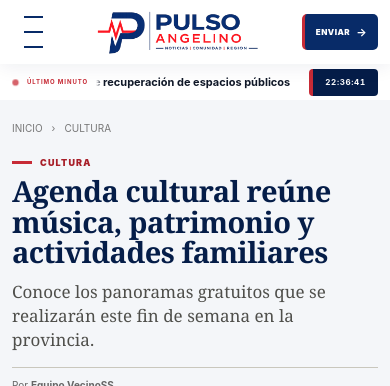
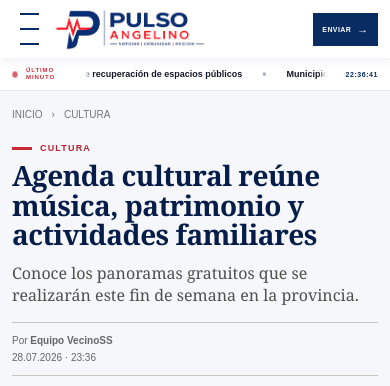
Before and after one commit to erwinislasegura/diario, a PHP site: page /noticia/agenda-cultural-musica-patrimonio in a window 390 px wide. Shown: the top 386 px of the page. Run offline with PHP 8.4, Linux system fonts and the light colour scheme; data comes from the database, SQL or seed files in the repository; data that the repository does not hold is empty.

Commit message:
Crear sistema visual profesional mobile first

```diff
--- a/app/Views/layouts/site.php
+++ b/app/Views/layouts/site.php
@@ -6,6 +6,7 @@
     <meta name="description" content="<?= e($metaDescription ?? 'Noticias locales, actualidad y comunidad de la Provincia de Biobío.') ?>">
     <meta name="theme-color" content="#082b68">
     <link rel="stylesheet" href="<?= asset('css/app.css') ?>">
+    <link rel="stylesheet" href="<?= asset('css/pro.css') ?>">
 </head>
 <body>
 <a class="skip-link" href="#contenido">Saltar al contenido</a>
--- /dev/null
+++ b/public/css/pro.css
@@ -0,0 +1,241 @@
+/* Pulso Angelino · sistema editorial profesional */
+:root{
+  --pa-blue:#092d62;
+  --pa-blue-dark:#061d42;
+  --pa-red:#b4232f;
+  --pa-ink:#111827;
+  --pa-muted:#667085;
+  --pa-line:#e2e7ed;
+  --pa-soft:#f5f7fa;
+  --pa-white:#fff;
+  --pa-serif:Georgia,"Times New Roman",serif;
+  --pa-sans:Arial,Helvetica,sans-serif;
+}
+*{border-radius:0!important}
+html{background:#fff}
+body{margin:0;background:#fff;color:var(--pa-ink);font-family:var(--pa-sans);font-size:14px}
+body:before{display:none!important}
+.shell{width:min(1240px,calc(100% - 40px))}
+a{transition:color .18s ease,background-color .18s ease}
+small{color:var(--pa-red);font-size:9px;letter-spacing:.13em}
+.more{color:var(--pa-blue);font-size:9px}
+
+/* Cabecera limpia */
+.utility{height:29px;background:var(--pa-blue-dark);color:#aebbd0}
+.utility .shell{gap:12px;font-size:8px}
+.utility .shell>span:first-child{color:#fff}
+.utility .shell>span:first-child:before{background:var(--pa-red)}
+.brandbar{height:88px;display:grid;grid-template-columns:38px minmax(280px,370px) 1fr auto;gap:18px}
+.brand{justify-self:start}
+.brand img{width:355px;height:72px}
+.brand-statement{display:flex;justify-self:end;align-items:center;gap:8px;font-size:8px}
+.brand-statement>span{width:14px;height:1px;background:#aab4c2}
+.brand-statement small{display:none}
+.menu-button{width:36px;height:36px;border:1px solid var(--pa-line);color:var(--pa-blue)}
+.send{padding:12px 15px;background:var(--pa-blue);border:0;color:#fff;font-size:9px}
+.send:hover{background:var(--pa-blue-dark)}
+.main-nav{background:#fff;color:var(--pa-ink);border-top:1px solid var(--pa-line);border-bottom:1px solid var(--pa-line);box-shadow:none}
+.main-nav .shell{height:43px;justify-content:flex-start}
+.main-nav a{min-height:43px;padding:0 17px;border:0;border-right:1px solid var(--pa-line);color:#344054;font-size:9px}
+.main-nav a:first-child{border-left:1px solid var(--pa-line)}
+.main-nav a:after{left:17px;right:17px;height:2px;background:var(--pa-red)}
+.main-nav a:hover{background:var(--pa-soft);color:var(--pa-blue)}
+.main-nav .nav-home{width:auto;background:var(--pa-blue);color:#fff}
+.ticker{background:#fff;border-bottom:1px solid var(--pa-line);box-shadow:none}
+.ticker .shell{height:36px;grid-template-columns:94px minmax(0,1fr) 78px;gap:13px}
+.ticker>.shell>b{font-size:7px;background:transparent}
+.ticker-items a{font-size:10px;font-weight:600}
+.ticker-items a:after{margin:0 20px;color:#aab3bf}
+.ticker-clock{height:auto;background:transparent;border:0;color:var(--pa-blue);justify-content:flex-end}
+.ticker-clock span{display:none}
+.ticker-clock b{color:var(--pa-blue);font-size:9px}
+
+/* Portada */
+.newsroom{padding:16px 0 34px}
+.newsroom-label{min-height:29px;border-bottom:1px solid var(--pa-line);font-size:8px}
+.newsroom-label:before{width:24px;height:2px;background:var(--pa-red)}
+.newsroom-label span{color:var(--pa-blue)}
+.newsroom-grid{padding-top:12px;grid-template-columns:minmax(0,1.6fr) minmax(280px,.75fr);gap:0 20px}
+.cover-story{grid-template-columns:minmax(0,1.15fr) minmax(280px,.85fr);grid-template-rows:365px;border-bottom:2px solid var(--pa-blue)}
+.cover-story:before{width:36px;height:36px;background:var(--pa-blue);font-size:11px}
+.cover-story-media img{height:100%;width:100%}
+.cover-story-copy{padding:24px 22px;background:var(--pa-soft)}
+.cover-story-copy:before{position:static;display:block;width:30px;height:2px;margin-bottom:12px;background:var(--pa-red)}
+.cover-story-copy h1{font:700 clamp(28px,2.6vw,40px)/1.05 var(--pa-serif);margin:7px 0 11px;color:var(--pa-ink)}
+.cover-story-copy p{font-size:12px;line-height:1.55;color:var(--pa-muted)}
+.top-stories{border-top:2px solid var(--pa-blue)}
+.top-stories article{grid-template-columns:105px 1fr;gap:12px;padding:12px 0 12px 13px}
+.top-stories article>a{height:78px}
+.top-stories h2{font:700 16px/1.17 var(--pa-serif);margin:3px 0 7px}
+.top-stories time{font-size:8px}
+.briefing{margin-top:14px;grid-template-columns:165px 1fr 150px;background:#fff;color:var(--pa-ink);border-top:1px solid var(--pa-line);border-bottom:1px solid var(--pa-line)}
+.briefing header,.briefing li{border-color:var(--pa-line)}
+.briefing header{padding:10px 12px}
+.briefing header>span{height:29px;width:2px;background:var(--pa-red)}
+.briefing header small,.briefing li small{color:var(--pa-red)}
+.briefing header h2{font-size:17px}
+.briefing li{padding:9px 10px}
+.briefing li>b{font-size:15px;color:#c0c7d1}
+.briefing li h3{font:700 12px/1.2 var(--pa-serif)}
+.briefing>a{padding:10px;background:var(--pa-blue);color:#fff}
+
+/* Bloques editoriales */
+.section{padding:25px 0 46px}
+.editorial-heading{padding:0 0 10px;border-bottom:2px solid var(--pa-blue)}
+.editorial-heading:before,.editorial-heading:after{display:none}
+.editorial-heading h2{font:700 28px/1 var(--pa-serif);color:var(--pa-ink)}
+.editorial-heading>a{color:var(--pa-blue)}
+.section-tabs{margin-bottom:15px;border-bottom:1px solid var(--pa-line)}
+.section-tabs a{padding:9px 12px;border-color:var(--pa-line);font-size:8px;color:#475467}
+.section-tabs a:hover{background:var(--pa-blue);color:#fff}
+.latest-layout{grid-template-columns:minmax(0,1fr) 238px;gap:20px}
+.latest-grid{grid-template-columns:repeat(3,1fr);gap:16px 14px}
+.latest-grid .news-card,.news-card{border:0;border-bottom:1px solid var(--pa-line);box-shadow:none;background:#fff}
+.latest-grid .news-card img{height:145px}
+.latest-grid .news-card-copy{padding:10px 0 12px}
+.latest-grid .news-card h3{font:700 17px/1.18 var(--pa-serif);margin:5px 0 9px}
+.latest-grid .news-card p{display:none}
+.participate-panel{padding:20px 18px;background:var(--pa-blue-dark);border-top:0}
+.pulse-mark{font-size:34px;color:#8da0bd;margin-bottom:9px}
+.participate-panel h3{font:700 21px/1.1 var(--pa-serif)}
+.participate-panel p{font-size:11px}
+.participate-panel a{margin:16px -18px -20px;padding:12px 18px;background:#123568}
+
+.media-band{border:0;background:var(--pa-blue-dark)}
+.media-band:after{display:none}
+.editorial-heading.light{border-bottom-color:#385276}
+.media-feature{gap:14px 20px;padding-top:15px}
+.media-feature .media-lead{padding-right:20px}
+.media-feature .media-lead .video-cover{height:310px}
+.media-feature .video-cover{height:100px}
+.media-feature h3{font-size:17px}
+.media-feature .media-lead h3{font-size:25px}
+.video-cover span{width:39px;height:39px;background:rgba(6,29,66,.9)}
+.local-dashboard{gap:28px;border-top:0}
+.community-feed{gap:0 16px}
+.community-feed article{grid-template-columns:120px 1fr;padding:13px 0}
+.community-feed article>a{height:85px}
+.community-feed h3{font-size:16px}
+.agenda-column{padding-left:22px}
+.agenda-list article{grid-template-columns:52px 1fr;padding:13px 0}
+.agenda-list time{min-height:57px;background:var(--pa-blue);border:0}
+.agenda-list time b{font-size:23px}
+.agenda-list h3{font-size:15px}
+.regional-guide{background:var(--pa-soft);border-top:1px solid var(--pa-line)}
+.regional-guide:before{display:none}
+.guide-editorial{margin-top:15px;border-color:var(--pa-line);background:var(--pa-line)}
+.guide-editorial article{padding:11px}
+.guide-editorial article>a{height:155px;margin:-11px -11px 11px}
+.guide-editorial article:first-child>a{height:205px}
+.guide-editorial h3{font-size:18px}
+.guide-editorial article:first-child h3{font-size:22px}
+
+/* Páginas interiores */
+.page-head,.events-hero,.media-hero{background:var(--pa-blue-dark);border-bottom:2px solid #365174}
+.page-head:after,.events-hero:after,.media-hero:after{display:none}
+.page-head{padding:30px 0}
+.page-head h1{font:700 clamp(32px,4vw,44px)/1 var(--pa-serif)}
+.category-head .page-head-row>b{border-left:1px solid #6680a3}
+.category-lead{border-left:3px solid var(--pa-blue);box-shadow:none}
+.category-news-grid .news-card{box-shadow:none}
+.story{background:var(--pa-soft)}
+.story-head{padding-top:18px}
+.story-heading h1{font:700 clamp(30px,3.4vw,45px)/1.06 var(--pa-serif)}
+.story-heading .standfirst{font-size:16px}
+.story-media{margin-top:13px;box-shadow:none}
+.story-content{padding-top:20px}
+.article-body{padding:28px 35px;font-size:16px;box-shadow:none}
+.article-body:before{height:3px;background:var(--pa-blue)}
+.article-body:after{border-top:2px solid var(--pa-blue)}
+.story-summary{background:#eef2f7;border-top:2px solid var(--pa-blue)}
+.story-summary>a{background:var(--pa-blue)}
+.contact-strip{padding:35px 0;background:var(--pa-blue)}
+.contact-strip h2{font-size:31px}
+.site-footer{border-top:2px solid #365174;background:var(--pa-blue-dark)}
+
+/* Tablet */
+@media(max-width:980px){
+  .brandbar{grid-template-columns:38px 1fr auto;height:78px}
+  .brand img{width:315px;height:64px}
+  .brand-statement{display:none}
+  .newsroom-grid{grid-template-columns:1fr}
+  .cover-story{grid-template-columns:1.3fr .7fr}
+  .top-stories{display:grid;grid-template-columns:1fr 1fr;gap:0 16px;margin-top:14px}
+  .briefing{grid-template-columns:150px 1fr}
+  .briefing>a{grid-column:1/-1}
+  .latest-grid{grid-template-columns:repeat(2,1fr)}
+}
+
+/* Móvil real: lectura rápida con una sola mano */
+@media(max-width:650px){
+  body{padding-bottom:calc(62px + env(safe-area-inset-bottom));font-size:13px}
+  .shell{width:calc(100% - 24px)}
+  .utility{display:none}
+  .site-header{position:sticky;top:0;background:#fff;box-shadow:0 2px 10px rgba(6,29,66,.08)}
+  .brandbar{height:58px;grid-template-columns:36px 1fr 65px;gap:4px}
+  .brand img{width:min(205px,100%);height:48px}
+  .menu-button{width:34px;height:34px;border:0}
+  .send{width:65px;height:33px;padding:0 7px;font-size:7px}
+  .main-nav.open{top:58px;background:#fff;color:var(--pa-ink)}
+  .main-nav.open .shell{padding:8px 12px}
+  .main-nav.open a{height:47px;min-height:47px;border-color:var(--pa-line);color:var(--pa-ink);font-size:10px}
+  .main-nav.open .nav-home{background:var(--pa-blue);color:#fff}
+  .ticker .shell{height:32px;grid-template-columns:66px 1fr 45px;gap:7px}
+  .ticker>.shell>b{font-size:6px}
+  .ticker-items a{font-size:9px}
+  .ticker-clock b{font-size:7px}
+  .newsroom{padding:7px 0 24px}
+  .newsroom-label{min-height:25px}
+  .newsroom-label:before{width:15px}
+  .newsroom-label b{font-size:7px}
+  .cover-story{display:block;border-bottom:2px solid var(--pa-blue)}
+  .cover-story-media{display:block;height:215px}
+  .cover-story-copy{padding:13px 0;background:#fff}
+  .cover-story-copy:before{width:24px;margin-bottom:8px}
+  .cover-story-copy h1{font-size:26px;line-height:1.06;margin:5px 0 8px}
+  .cover-story-copy p{display:-webkit-box;overflow:hidden;-webkit-line-clamp:2;-webkit-box-orient:vertical;font-size:12px;margin-bottom:10px}
+  .cover-story:before{width:32px;height:32px;font-size:9px}
+  .top-stories{display:block;margin-top:8px}
+  .top-stories article{grid-template-columns:96px 1fr;padding:9px 0 9px 12px}
+  .top-stories article>a{height:70px}
+  .top-stories h2{font-size:15px}
+  .briefing{display:block;margin:8px -12px 0}
+  .briefing header{padding:8px 12px}
+  .briefing ol{display:block}
+  .briefing li{padding:8px 12px}
+  .briefing>a{padding:9px}
+  .section{padding:19px 0 34px}
+  .editorial-heading h2{font-size:24px}
+  .editorial-heading>a{font-size:7px}
+  .section-tabs{margin:0 -12px 12px;padding-left:12px}
+  .section-tabs a{padding:8px 10px}
+  .latest-layout{display:block}
+  .latest-grid{display:block}
+  .latest-grid .news-card{display:grid;grid-template-columns:100px 1fr;margin-bottom:7px}
+  .latest-grid .news-card-image{height:100%}
+  .latest-grid .news-card img{height:100%;min-height:103px}
+  .latest-grid .news-card-copy{padding:8px 6px 8px 0}
+  .latest-grid .news-card h3{font-size:15px;margin:4px 0 7px}
+  .latest-grid .news-card time{font-size:7px}
+  .participate-panel{margin-top:15px;padding:16px}
+  .participate-panel h3{font-size:20px}
+  .participate-panel a{margin:14px -16px -16px}
+  .media-feature{display:block}
+  .media-feature article,.media-feature .media-lead{display:grid;grid-template-columns:105px 1fr;gap:10px;padding:9px 0;border-right:0}
+  .media-feature .video-cover,.media-feature .media-lead .video-cover{height:82px;margin:0}
+  .media-feature h3,.media-feature .media-lead h3{font-size:15px}
+  .local-dashboard{display:block}
+  .community-feed{display:block}
+  .community-feed article{grid-template-columns:100px 1fr}
+  .community-feed article>a{height:76px}
+  .agenda-column{padding:0;border:0;margin-top:26px}
+  .guide-editorial{display:block}
+  .guide-editorial article{display:grid;grid-template-columns:95px 1fr;column-gap:10px;padding:8px 0}
+  .guide-editorial article>a,.guide-editorial article:first-child>a{grid-row:1/5;height:82px;margin:0}
+  .guide-editorial h3,.guide-editorial article:first-child h3{font-size:15px}
+  .page-head{padding:23px 0}
+  .page-head h1,.story-heading h1{font-size:28px}
+  .story-media .article-image{height:225px}
+  .article-body{margin:0 -12px;padding:24px 18px;font-size:16px}
+  .mobile-toolbar{height:calc(62px + env(safe-area-inset-bottom));background:var(--pa-blue-dark)}
+}
```
